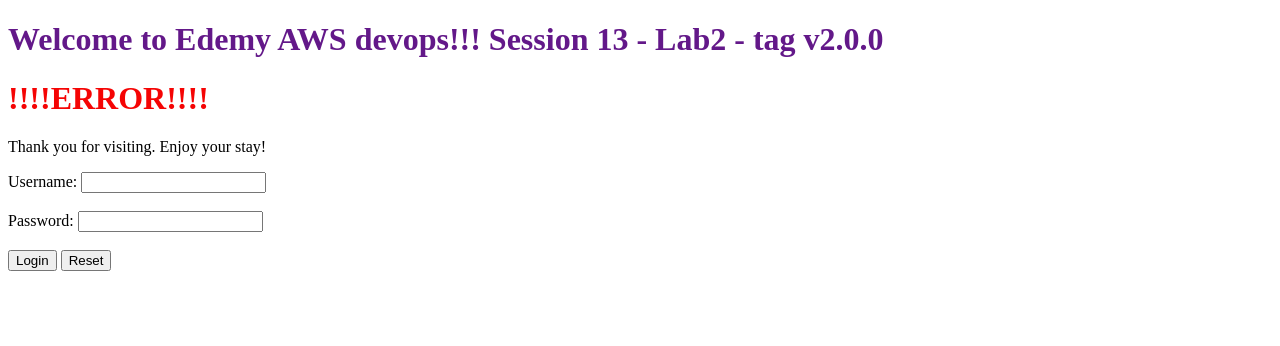
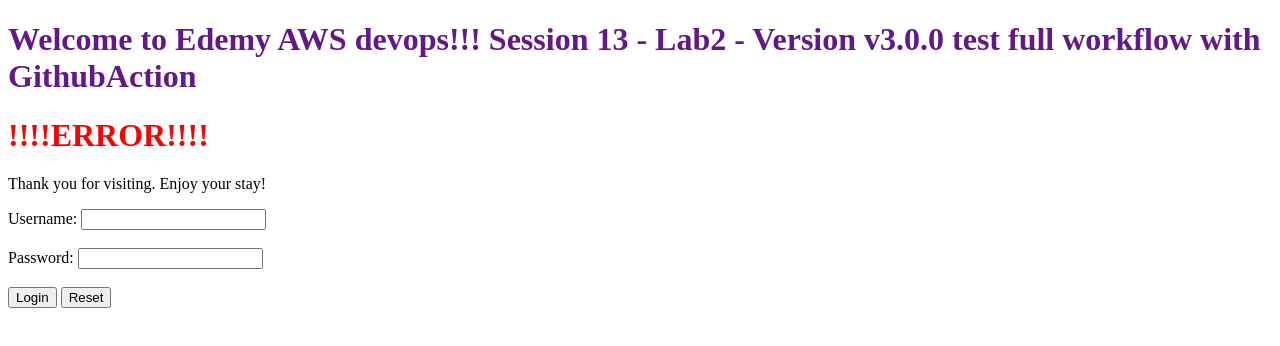
Before and after one commit to Avangard-Nguyen/nodejs-random-color-github-action, a website: page public/index.html in a window 1280 px wide. Drawn offline with Linux system fonts and the light colour scheme.

Commit message:
Update index.html

```diff
--- a/public/index.html
+++ b/public/index.html
@@ -7,7 +7,7 @@
 </head>
 
 <body>
-    <h1 id="welcome" style="color: #631889;">Welcome to Edemy AWS devops!!! Session 13 - Lab2 - tag v2.0.0</h1>
+    <h1 id="welcome" style="color: #631889;">Welcome to Edemy AWS devops!!! Session 13 - Lab2 - Version v3.0.0 test full workflow with GithubAction</h1>
     <h1 id="welcome" style="color: #f50404;">!!!!ERROR!!!!</h1>
     <p>Thank you for visiting. Enjoy your stay!</p>
 
```
